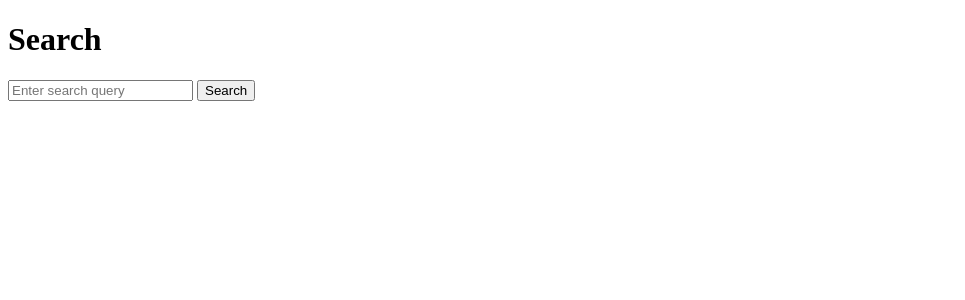
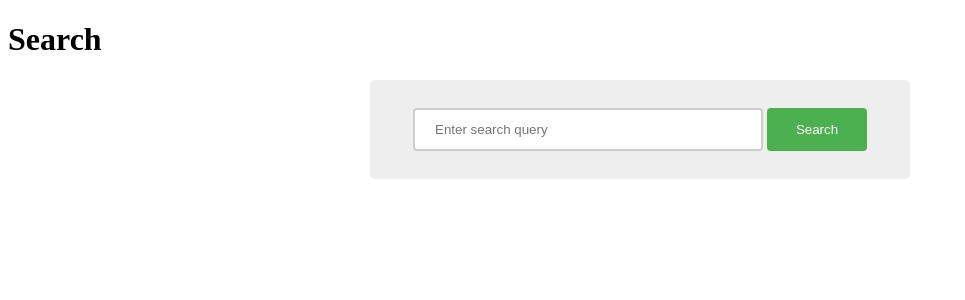
Before and after one commit to GennadyBr/flask_elasticsearch, a Flask app: page / in a window 1280 px wide. Shown: the top 300 px of the page, without its empty margins (0-965 px from the left). Run offline with Flask 3, Linux system fonts and the light colour scheme.

Commit message:
search.html css

```diff
--- a/templates/search.html
+++ b/templates/search.html
@@ -2,6 +2,37 @@
 <html>
 <head>
   <title>Search Page</title>
+  <style>
+    form {
+      width: 500px;
+      margin: 0 auto;
+      text-align: center;
+      background-color: #eee;
+      padding: 20px;
+      border-radius: 5px;
+    }
+    input[type="text"] {
+      width: 70%;
+      padding: 12px 20px;
+      margin: 8px 0;
+      box-sizing: border-box;
+      border: 2px solid #ccc;
+      border-radius: 4px;
+    }
+    button[type="submit"] {
+      width: 20%;
+      background-color: #4CAF50;
+      color: white;
+      padding: 14px 20px;
+      margin: 8px 0;
+      border: none;
+      border-radius: 4px;
+      cursor: pointer;
+    }
+    button[type="submit"]:hover {
+      background-color: #45a049;
+    }
+  </style>
 </head>
 <body>
   <h1>Search</h1>
```
